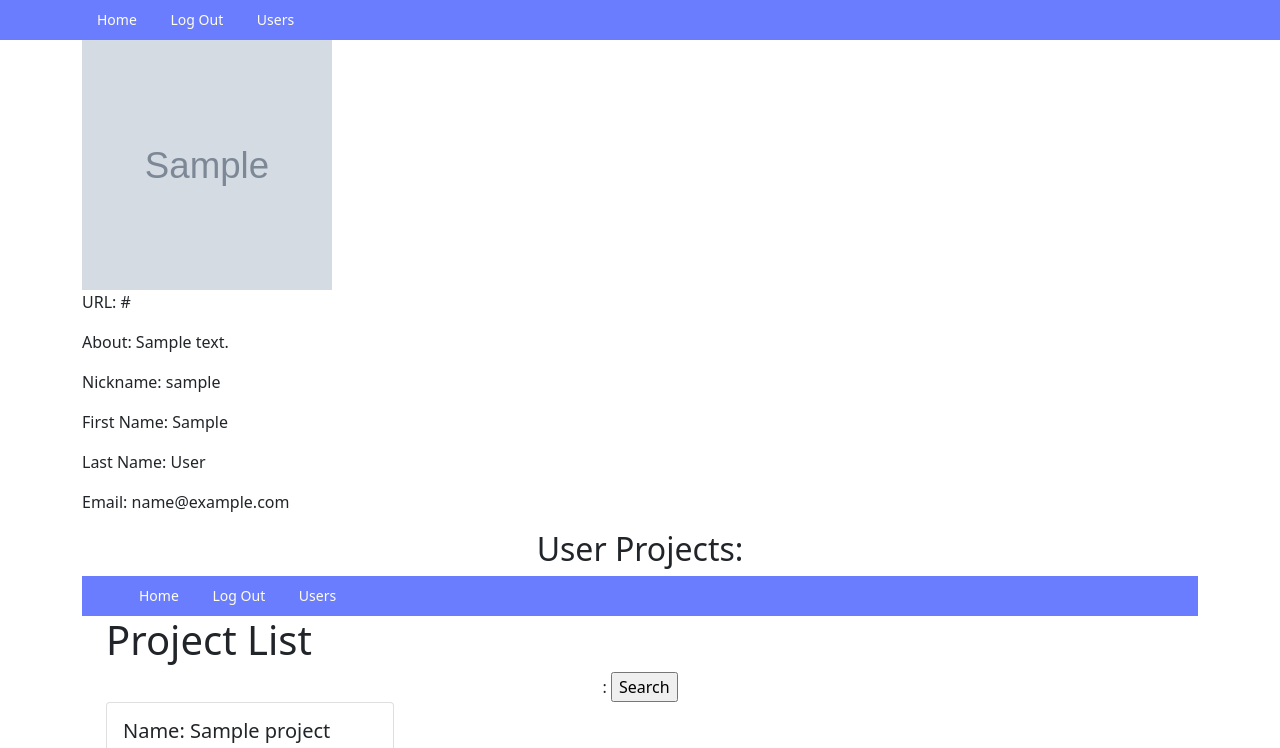
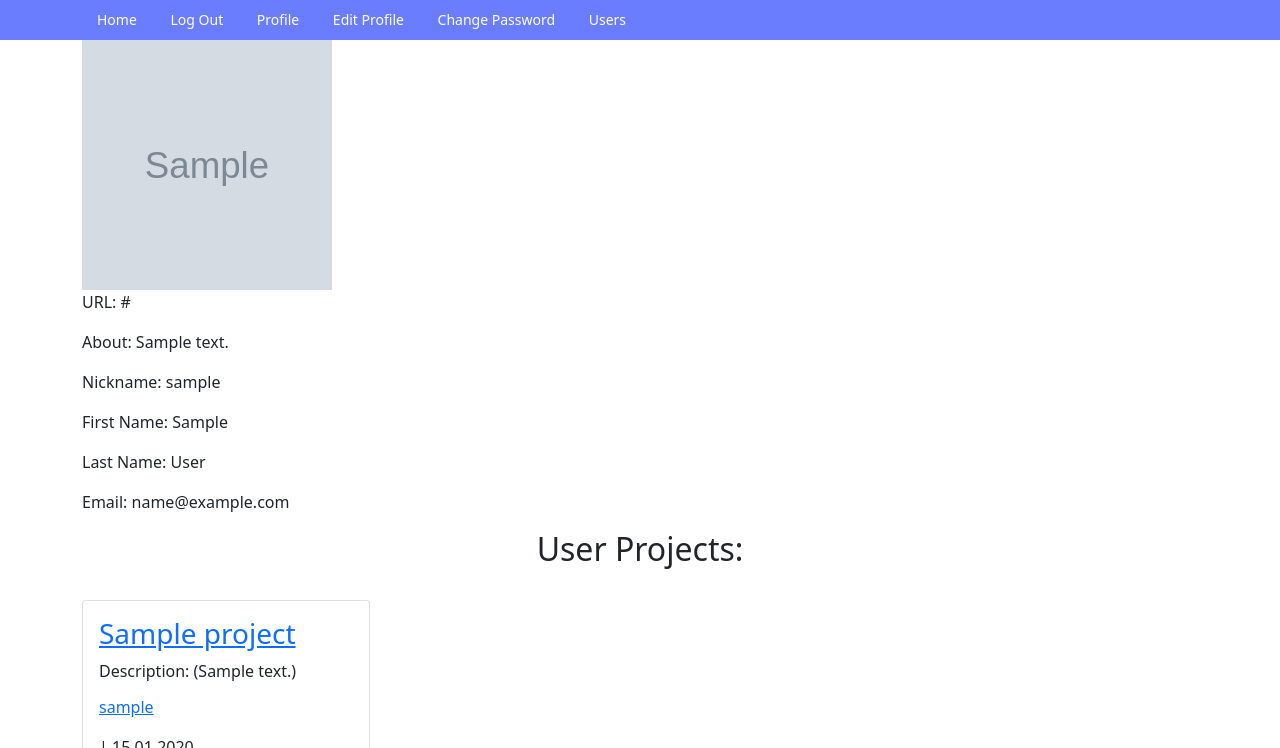
Before and after one commit to namastefellas/Issues-Tracker, a Django app: page /accounts/user/1/ in a window 1280 px wide. Shown: the top 748 px of the page. Run offline with Django 3.2, Linux system fonts and the light colour scheme; a user stored in the database is signed in; tables that the repository leaves empty hold one stand-in row (values such as "Sample post"); grey boxes marked "Sample" are stand-in pictures; parts of the project's set-up code (start-up, migrations or seed data) failed here and were passed over; some libraries are stand-ins or nearby versions.

Commit message:
added change password and user profile update

```diff
--- a/hw/accounts/models.py
+++ b/hw/accounts/models.py
@@ -7,7 +7,7 @@
 class Profile(models.Model):
     user = models.OneToOneField(get_user_model(), related_name='profile', on_delete=models.CASCADE, verbose_name='User', blank=True, null=True)
     link = models.URLField(max_length=200, blank=True, null=True)
-    description = models.CharField(max_length=1000, blank=True, null=False)
+    description = models.CharField(max_length=1000, blank=True, null=True)
     avatar = models.ImageField(null=True, blank=True, upload_to='user_pics', verbose_name='Avatar')
 
     def __str__(self):
--- a/hw/accounts/profile.py
+++ b/hw/accounts/profile.py
@@ -1,10 +1,11 @@
-from django.views.generic import DetailView, ListView
-from django.contrib.auth import get_user_model
+from django.views.generic import DetailView, ListView, UpdateView
+from django.contrib.auth import get_user_model, update_session_auth_hash
 from django.contrib.auth.mixins import LoginRequiredMixin, PermissionRequiredMixin
 from django.core.paginator import Paginator
 from django.shortcuts import render, get_object_or_404, redirect
 from django.urls import reverse, reverse_lazy
 from accounts.models import Profile
+from accounts.forms import UserUpdateFrom, ProfileUpdateForm, UserChangePasswordForm
 
 class UserDetailView(DetailView):
     model = get_user_model()
@@ -36,3 +37,75 @@
 
     def has_permission(self):
         return super().has_permission()
+
+
+class UserUpdateView(LoginRequiredMixin, UpdateView):
+    model = get_user_model()
+    template_name = 'user_update.html'
+    context_object_name = 'user_obj'
+    form_class = UserUpdateFrom
+
+    profile_form_class = ProfileUpdateForm
+
+    def post(self, request, *args, **kwargs):
+        self.object = self.get_object()
+
+        user_form = self.get_form()
+        profile_form = self.get_profile_form()
+
+        if user_form.is_valid() and profile_form.is_valid():
+            return self.form_valid(user_form, profile_form)
+        return self.form_invalid(user_form, profile_form)
+
+    def get_object(self, queryset=None):
+        return self.request.user
+
+    def get_context_data(self, **kwargs):
+        context = super(UserUpdateView, self).get_context_data(**kwargs)
+        context['profile_form'] = kwargs.get('profile_form')
+        if context['profile_form'] is None:
+            context['profile_form'] = self.get_profile_form()
+        return context
+
+    def form_invalid(self, user_form, profile_form):
+        context = self.get_context_data(
+            form=user_form,
+            profile_form=profile_form
+        )
+
+        return self.render_to_response(context)
+
+    def form_valid(self, user_form, profile_form):
+        response = super(UserUpdateView, self).form_valid(user_form)
+
+        profile_form.save()
+        return response
+
+    def get_profile_form(self):
+        form_kwargs = {'instance': self.object.profile}
+
+        if self.request.method == 'POST':
+            form_kwargs['data'] = self.request.POST
+            form_kwargs['files'] = self.request.FILES
+        return self.profile_form_class(**form_kwargs)
+
+    def get_success_url(self):
+        return reverse('accounts:user_profile', kwargs={'pk': self.object.pk})
+
+
+class UserChangePasswordView(LoginRequiredMixin, UpdateView):
+    template_name = 'user_change_password.html'
+    model = get_user_model()
+    form_class = UserChangePasswordForm
+    context_object_name = 'user_obj'
+
+    def get_object(self, queryset=None):
+        return self.request.user
+
+    def form_valid(self, form):
+        response = super(UserChangePasswordView, self).form_valid(form)
+        update_session_auth_hash(self.request, self.request.user)
+        return response
+
+    def get_success_url(self):
+        return reverse('accounts:user_profile', kwargs={'pk': self.object.pk})
--- a/hw/accounts/templates/user_profile.html
+++ b/hw/accounts/templates/user_profile.html
@@ -18,5 +18,5 @@
     <p>Email: {{ user.email }}</p>
 
     <h2 class="text-center clear">User Projects:</h2>
-    {% include 'project/project.html' %}
+    {% include 'partial/project-list.html' %}
 {% endblock %}
--- a/hw/accounts/urls.py
+++ b/hw/accounts/urls.py
@@ -1,7 +1,7 @@
 from django.urls import path
 
 from accounts.views import login_view, logout_view, register_view, UserAdd
-from accounts.profile import UserDetailView, UserList
+from accounts.profile import UserDetailView, UserList, UserChangePasswordView, UserUpdateView
 
 app_name = 'accounts'
 
@@ -11,5 +11,7 @@
     path('create/', register_view, name='create_acc'),
     path('add_user/<int:pk>/', UserAdd.as_view(), name='add_user'),
     path('user/<int:pk>/', UserDetailView.as_view(), name='user_profile'),
-    path('users/', UserList.as_view(), name='user_list')
+    path('users/', UserList.as_view(), name='user_list'),
+    path('profile/', UserUpdateView.as_view(), name='user-update-profile'),
+    path('change-password/', UserChangePasswordView.as_view(), name='user-change-password'),
 ]
--- a/hw/webapp/templates/base.html
+++ b/hw/webapp/templates/base.html
@@ -19,6 +19,10 @@
             {% block menu %}{% endblock %}
             {% if user.is_authenticated %}
                 <li><a href="{% url 'accounts:logout' %}">Log Out</a></li>
+                <li><a href="{% url 'accounts:user_profile' user.pk %}">Profile</a></li>
+                <li><a href="{% url 'accounts:user-update-profile' %}">Edit Profile</a></li>
+                <li><a href="{% url 'accounts:user-change-password' %}">Change Password</a></li>
+
             {% else %}
             <li class="menu-right"><a href="{% url 'accounts:login' %}?next={{ request.get_full_path }}" class="nav-link">Log In</a></li>
             <li class="menu-right"><a href="{% url 'accounts:create_acc' %}?next={{ request.get_full_path }}" class="nav-link">Sign In</a></li>
--- /dev/null
+++ b/hw/webapp/templates/partial/project-list.html
@@ -0,0 +1,28 @@
+{% if not projects %}
+<h2 class="text-center">User doesn't have any projects</h2>
+{% endif %}
+
+{% for project in projects %}
+<br>
+<div class="card" style="width: 18rem;">
+    <div class="card-body">
+    <h3 class="card-title"><a href="{% url 'webapp:project_detail' project.pk %}">{{ project.name }}</a></h3>
+    <p>Description: ({{ project.description }})</p>
+    {% for p in project.user.all %}
+    <p class="card-subtitle mb-2 text-muted">
+        <p><a href="{% url 'accounts:user_profile' user.pk %}">{{ user.username }}</a></p>
+        | {{ project.started_at|date:"d.m.Y" }}
+    </p>
+    {% endfor %}
+    {% if perms.webapp.change_project and request.user in project.user.all %}
+        <p class="card-title"><a href="{% url 'webapp:project_edit' project.pk %}">Update</a></p>
+    {% endif %}
+    {% if perms.webapp.change_project and request.user in project.user.all %}
+        <p class="card-title"><a href="{% url 'webapp:project_delete' project.pk %}">Delete</a></p>
+    {% endif %}
+    </div>
+</div>
+{% endfor %}
+{% if is_paginated %}
+ {% include 'partial/paginate.html' %}
+{% endif %}
--- a/hw/webapp/templates/project/project_view.html
+++ b/hw/webapp/templates/project/project_view.html
@@ -13,7 +13,7 @@
             <p class="card-text">{{ project.description }}</p>
             <p class="card-text">{{ project.started_at }}</p>
             {% for user in project.user.all %}
-              <p class="card-text">{{ user }}</p>
+            <p><a href="{% url 'accounts:user_profile' user.pk %}">{{ user.username }}</a></p>
             {% endfor %}
             {% if project.end_at is None %}
                 <p>No end data was given</p>
```
Also changed, not shown: hw/accounts/forms.py (+50 -3 lines), hw/accounts/templates/user_change_password.html (added, +12 -0 lines), hw/accounts/templates/user_update.html (added, +13 -0 lines), hw/accounts/migrations/0003_auto_20210422_0735.py (added).
